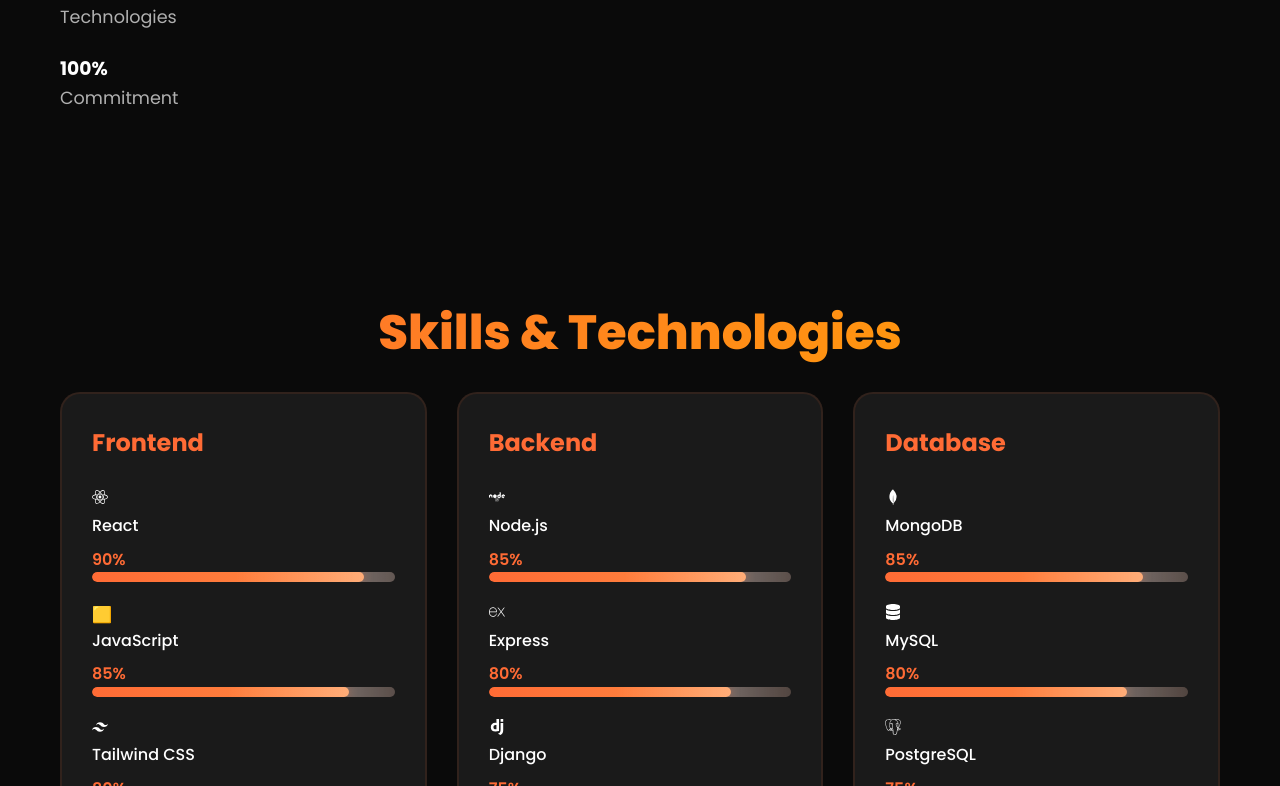
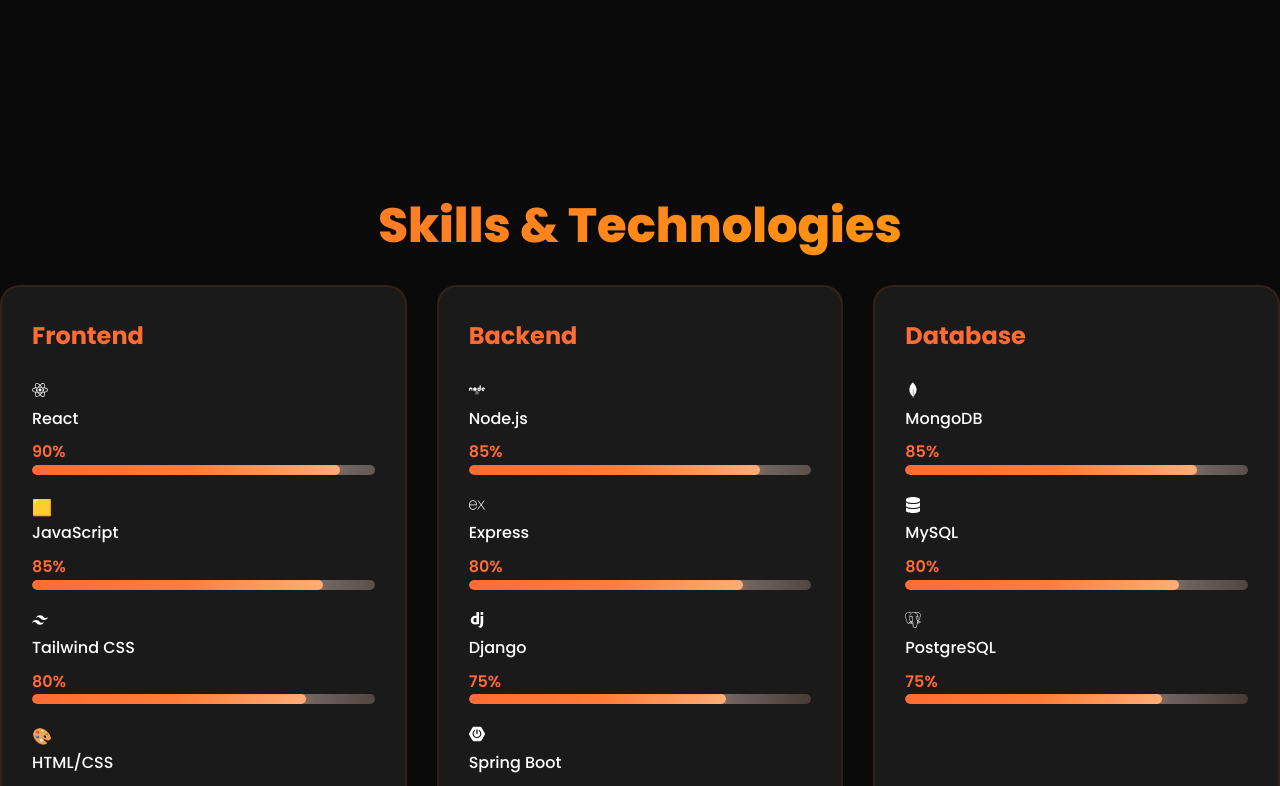
Before and after one commit to Keshavja29/portfolio-website, a React (Create React App) app: page / in a window 1280 px wide. Shown: the part 1634-2420 px from the top of the page. Built offline with nearby package versions, Linux system fonts and the light colour scheme; the HTML template or start-up script is replaced by a standard one.

Commit message:
Simplify App.css for dark orange theme

```diff
--- a/src/App.css
+++ b/src/App.css
@@ -1,62 +1,35 @@
 .App {
   min-height: 100vh;
-  background: var(--white);
+  background: var(--dark-bg);
+  color: var(--text-primary);
 }
 
-/* Section Styling */
-section {
-  padding: 80px 20px;
-  max-width: 1200px;
-  margin: 0 auto;
+/* Smooth transitions for all elements */
+* {
+  transition: background-color 0.3s ease, color 0.3s ease, border-color 0.3s ease;
 }
 
-.section-title {
-  font-size: 2.5rem;
-  font-weight: 700;
-  text-align: center;
-  margin-bottom: 50px;
-  background: linear-gradient(135deg, var(--primary-color), var(--secondary-color));
-  -webkit-background-clip: text;
-  -webkit-text-fill-color: transparent;
-  background-clip: text;
+/* Main content spacing for fixed navbar */
+main {
+  padding-top: 80px;
 }
 
-/* Animations */
-@keyframes fadeInUp {
-  from {
-    opacity: 0;
-    transform: translateY(30px);
-  }
-  to {
-    opacity: 1;
-    transform: translateY(0);
-  }
+/* Loading State */
+.loading {
+  display: flex;
+  justify-content: center;
+  align-items: center;
+  min-height: 100vh;
+  font-size: 2rem;
+  color: var(--primary-orange);
 }
 
-@keyframes fadeIn {
-  from {
-    opacity: 0;
-  }
-  to {
-    opacity: 1;
-  }
+/* Error State */
+.error {
+  text-align: center;
+  padding: 40px;
+  color: #ff6b6b;
+  background: rgba(255, 107, 107, 0.1);
+  border-radius: 10px;
+  margin: 20px;
 }
-
-.fade-in-up {
-  animation: fadeInUp 0.6s ease-out;
-}
-
-.fade-in {
-  animation: fadeIn 0.6s ease-out;
-}
-
-/* Responsive */
-@media (max-width: 768px) {
-  section {
-    padding: 60px 15px;
-  }
-
-  .section-title {
-    font-size: 2rem;
-  }
-}
```
